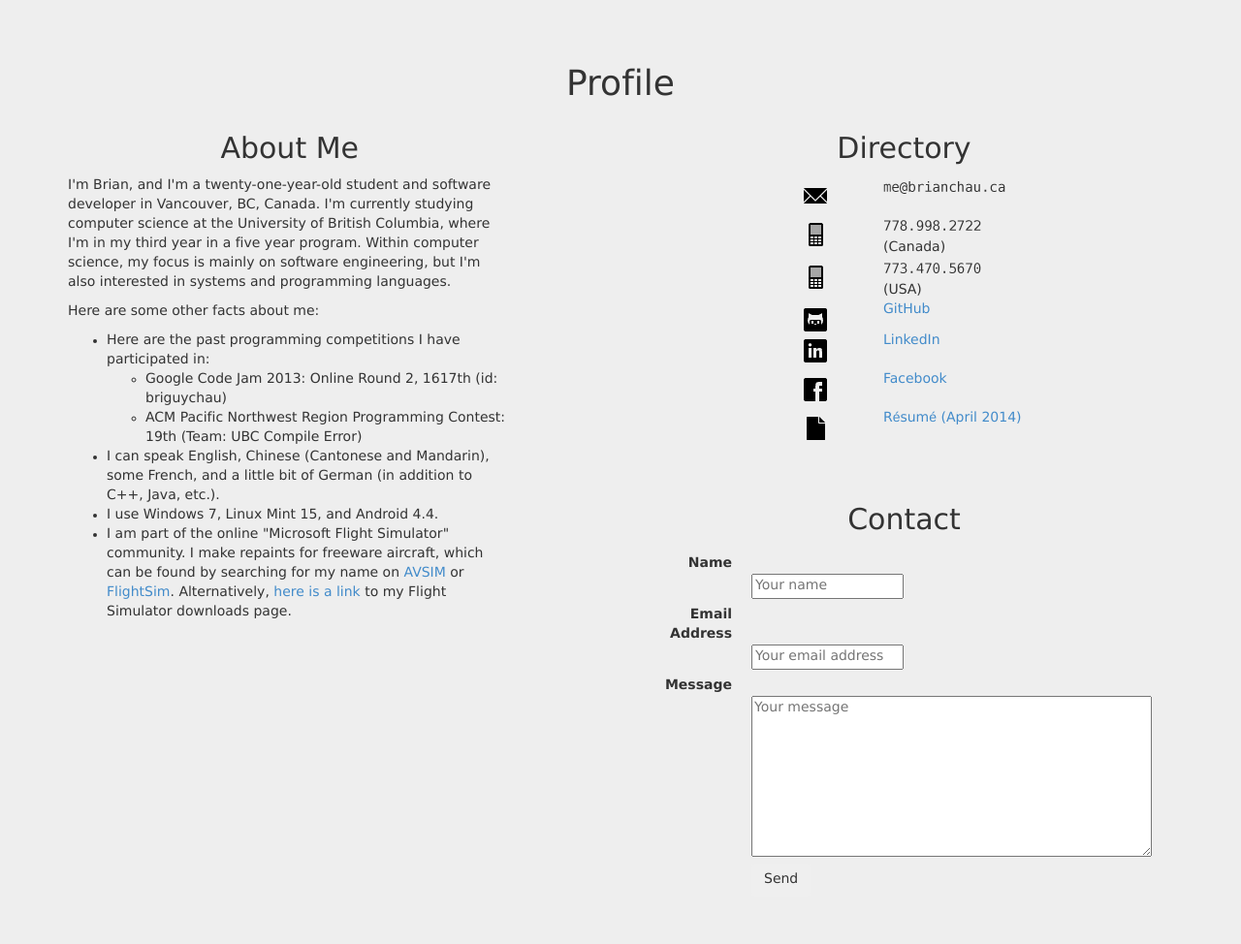
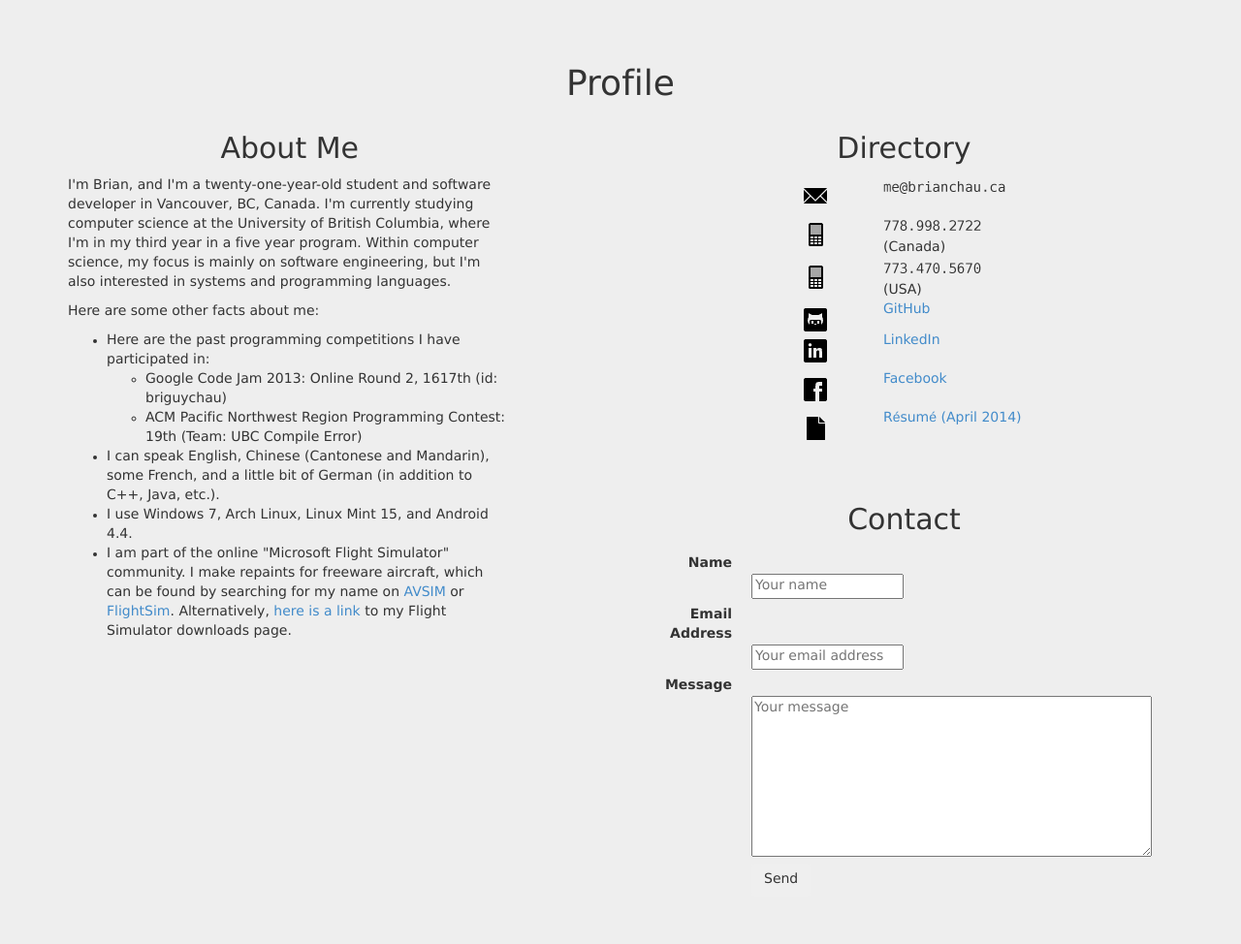
Before and after one commit to briguychau-ugrad/Website, a PHP site: page / in a window 1280 px wide. Shown: the part 2870-3844 px from the top of the page at 97% size. Run offline with PHP 8.4, Linux system fonts and the light colour scheme; data that the repository does not hold is empty.

Commit message:
Update OS list

```diff
--- a/index.php
+++ b/index.php
@@ -351,7 +351,7 @@ if(isset($_POST['submitted'])) {
 								</ul>
 							</li>
 							<li>I can speak English, Chinese (Cantonese and Mandarin), some French, and a little bit of German (in addition to C++, Java, etc.).</li>
-							<li>I use Windows 7, Linux Mint 15, and Android 4.4.</li>
+							<li>I use Windows 7, Arch Linux, Linux Mint 15, and Android 4.4.</li>
 							<li>I am part of the online "Microsoft Flight Simulator" community. I make repaints for freeware aircraft, which can be found by searching for my name on <a href="http://www.avsim.com/">AVSIM</a> or <a href="http://www.flightsim.com/">FlightSim</a>. Alternatively, <a href="http://fs.brianchau.ca/">here is a link</a> to my Flight Simulator downloads page.</li>
 						</ul>
 					</div>
```
